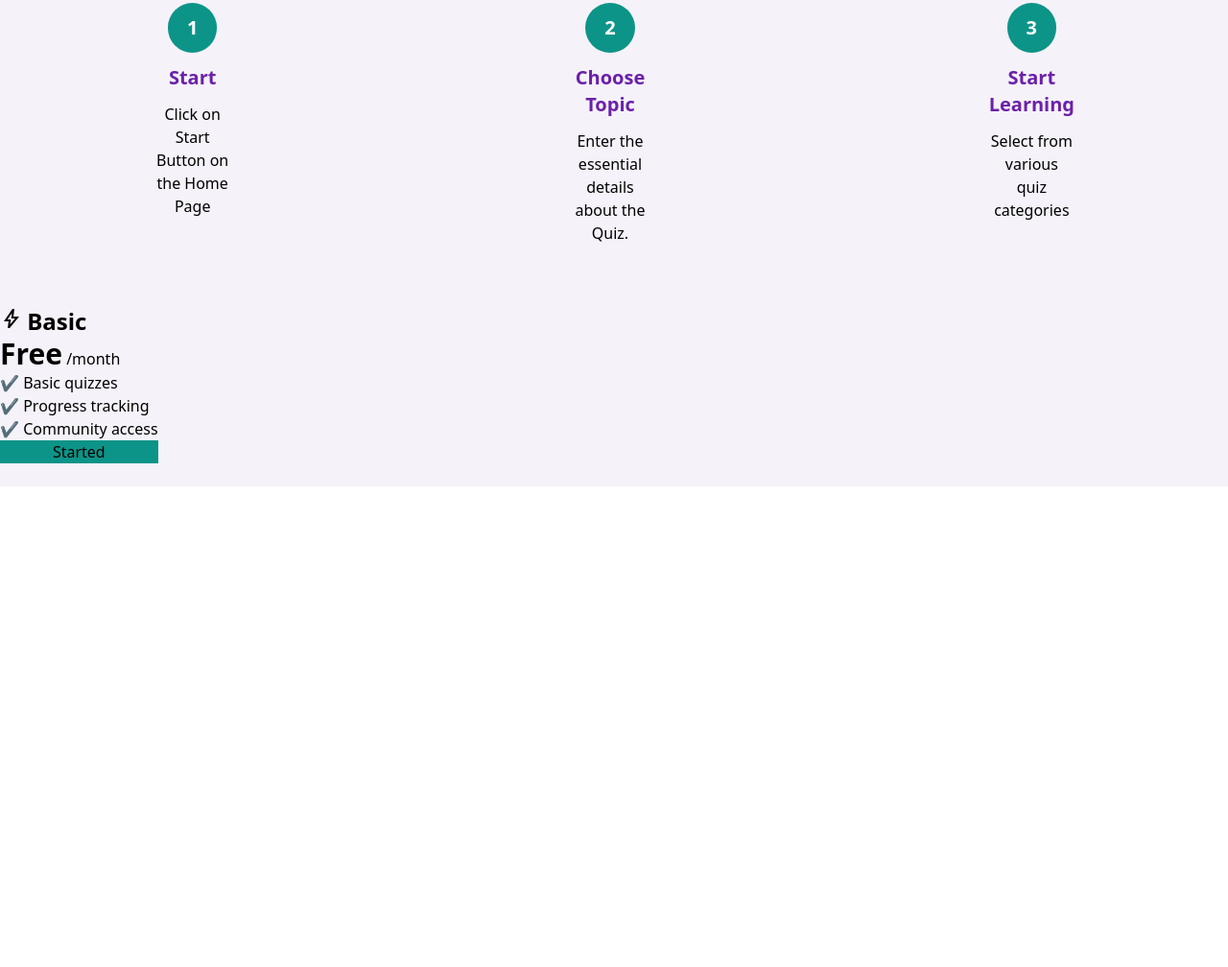
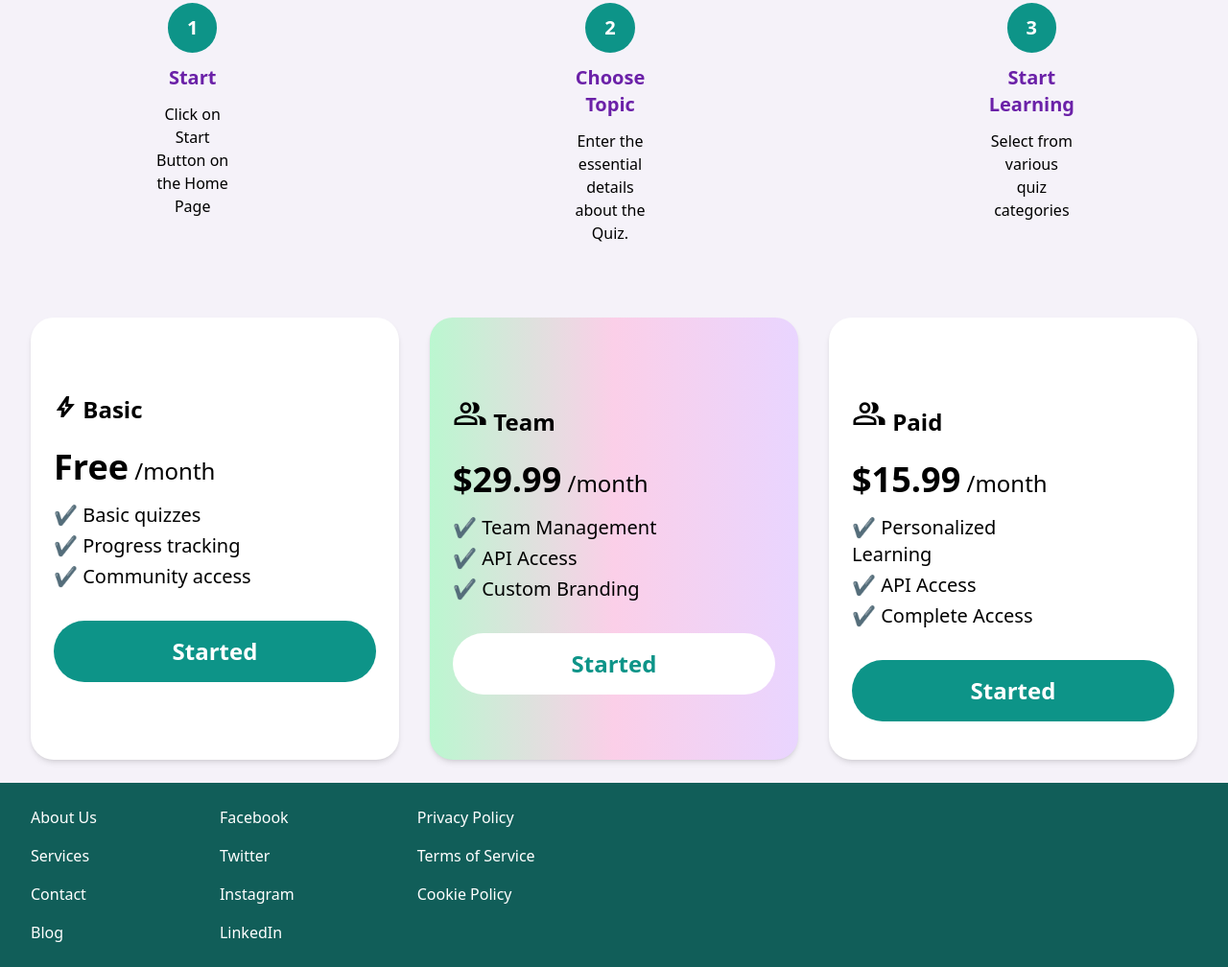
Before and after one commit to AbdulKarimBukhshAnsari/SmartQuizzer, a plain HTML site: page index.html in a window 1280 px wide. Shown: the part 1113-2121 px from the top of the page at 96% size. Before the commit the page ends 1620 px from the top, so only its background shows below. Drawn offline with nearby package versions, Linux system fonts and the light colour scheme.

Commit message:
Main Page is done

```diff
--- a/index.html
+++ b/index.html
@@ -38,8 +38,8 @@
         </button>
       </div>
     </header>
-    <!-- DEfining the main section -->
-    <main>
+    <!-- DEfining the main secbg-btion -->
+    <main class="">
       <div
         class="hero-section flex md:justify-between px-5 md:py-24 py-16 pb-24 flex-wrap md:flex-nowrap justify-center bg-custombg"
       >
@@ -187,18 +187,19 @@
           </div>
         </div>
         <div
-          class="subscription-plan flex flex-col pt-7 gap-8 md:flex-row w-full"
+          class="subscription-plan flex flex-col mt-10 gap-8 md:flex-row w-full  px-8"
         >
-          <div class="free-plan flex flex-col">
-            <div>
-              <span class="material-symbols-outlined text-black"> bolt </span>
+          <!-- 1st plan -->
+          <div class="free-plan flex flex-col bg-white gap-4 pb-10   rounded-3xl px-6 pt-20 text-2xl shadow-md hover:shadow-xl w-full">
+            <div class="pr-28">
+              <span class="material-symbols-outlined text-black font-bold "> bolt </span>
               <span class="text-2xl font-semibold">Basic</span>
             </div>
-            <div class="plan">
-              <span class="text-3xl font-bold ">Free</span>
+            <div class="plan pr-28 mt-2">
+              <span class=" font-bold text-4xl">Free</span>
               <span>/month</span>
             </div>
-            <ul class="">
+            <ul class="flex flex-col gap-1 pr-28 text-xl">
               <li class="">
                 <span>✔</span>
                 <span>Basic quizzes</span>
@@ -212,10 +213,92 @@
                 <span>Community access</span>
               </li>
             </ul>
-            <button class="plan-button bg-customGreen w-full">Started</button>
+            <button class="plan-button bg-customGreen w-full hover:bg-teal-700 mt-4 rounded-full py-4 text-white font-semibold inline-block    ">Started</button>
+          </div>
+
+          <!-- 2nd plan -->
+          <div class="free-plan flex flex-col bg-white gap-4 pb-10   rounded-3xl px-6 pt-20 text-2xl shadow-md hover:shadow-xl w-full bg-gradient-to-r from-green-200 via-pink-200 to-purple-200"">
+            <div class="pr-28">
+              <span class="material-symbols-outlined text-black text-4xl">
+                group
+              </span>
+              <span class="text-2xl font-semibold">Team</span>
+            </div>
+            <div class="plan pr-28 mt-2">
+              <span class=" font-bold text-4xl">$29.99</span>
+              <span>/month</span>
+            </div>
+            <ul class="flex flex-col gap-1 pr-28 text-xl">
+              <li class="">
+                <span>✔</span>
+                <span>Team Management</span>
+              </li>
+              <li class="">
+                <span >✔</span>
+                <span>API Access</span>
+              </li>
+              <li >
+                <span >✔</span>
+                <span>Custom Branding</span>
+              </li>
+            </ul>
+            <button class="plan-button text-customGreen w-full hover:bg-teal-700 mt-4 rounded-full py-4 bg-white font-semibold inline-block hover:text-white   ">Started</button>
+          </div>
+
+          <!-- 3rd plan -->
+          <div class="free-plan flex flex-col bg-white gap-4 pb-10   rounded-3xl px-6 pt-20 text-2xl shadow-md hover:shadow-xl w-full">
+            <div class="pr-28">
+              <span class="material-symbols-outlined text-black text-4xl">
+                group
+              </span>
+              <span class="text-2xl font-semibold">Paid</span>
+            </div>
+            <div class="plan pr-28 mt-2">
+              <span class=" font-bold text-4xl">$15.99</span>
+              <span>/month</span>
+            </div>
+            <ul class="flex flex-col gap-1 pr-28 text-xl">
+              <li class="">
+                <span>✔</span>
+                <span>Personalized Learning</span>
+              </li>
+              <li class="">
+                <span >✔</span>
+                <span>API Access</span>
+              </li>
+              <li >
+                <span >✔</span>
+                <span>Complete Access</span>
+              </li>
+            </ul>
+            <button class="plan-button bg-customGreen w-full hover:bg-teal-700 mt-4 rounded-full py-4 text-white font-semibold inline-block    ">Started</button>
           </div>
         </div>
       </div>
     </main>
+    <footer class="bg-teal-800 text-white flex flex-row py-6 gap-32 px-8">
+      <!-- Navigation Links -->
+      <ul class="flex flex-col gap-4">
+        <li>About Us</li>
+        <li>Services</li>
+        <li>Contact</li>
+        <li>Blog</li>
+      </ul>
+      <!-- Social Media Links -->
+      <ul class="flex flex-col gap-4">
+        <li>Facebook</li>
+        <li>Twitter</li>
+        <li>Instagram</li>
+        <li>LinkedIn</li>
+      </ul>
+
+      <!-- Legal Links -->
+      <ul class="flex flex-col gap-4">
+        <li>Privacy Policy</li>
+        <li>Terms of Service</li>
+        <li>Cookie Policy</li>
+      </ul>
+    </footer>
+
   </body>
 </html>
```
Also changed, not shown: CSS/tailwind_output.css.
